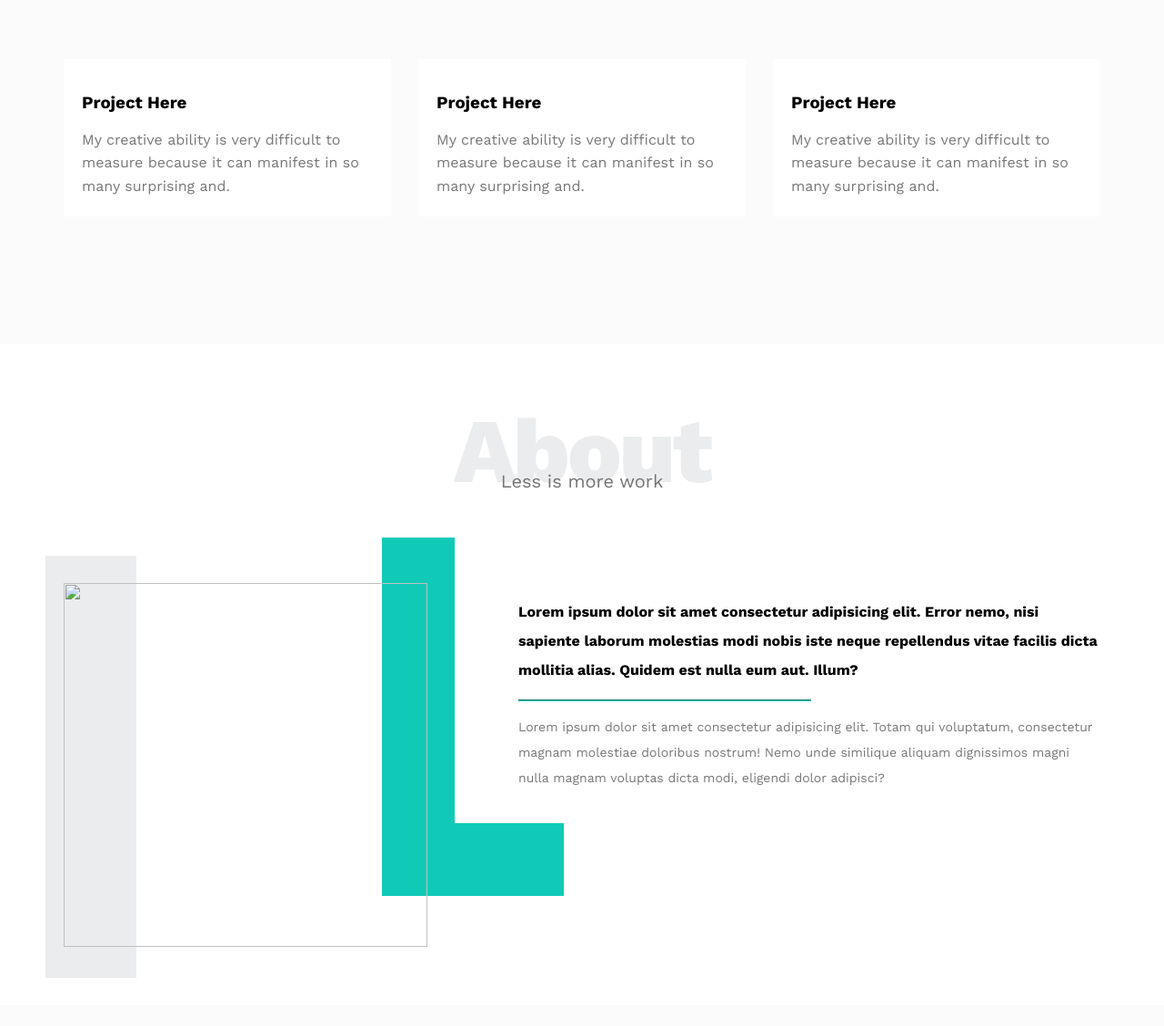
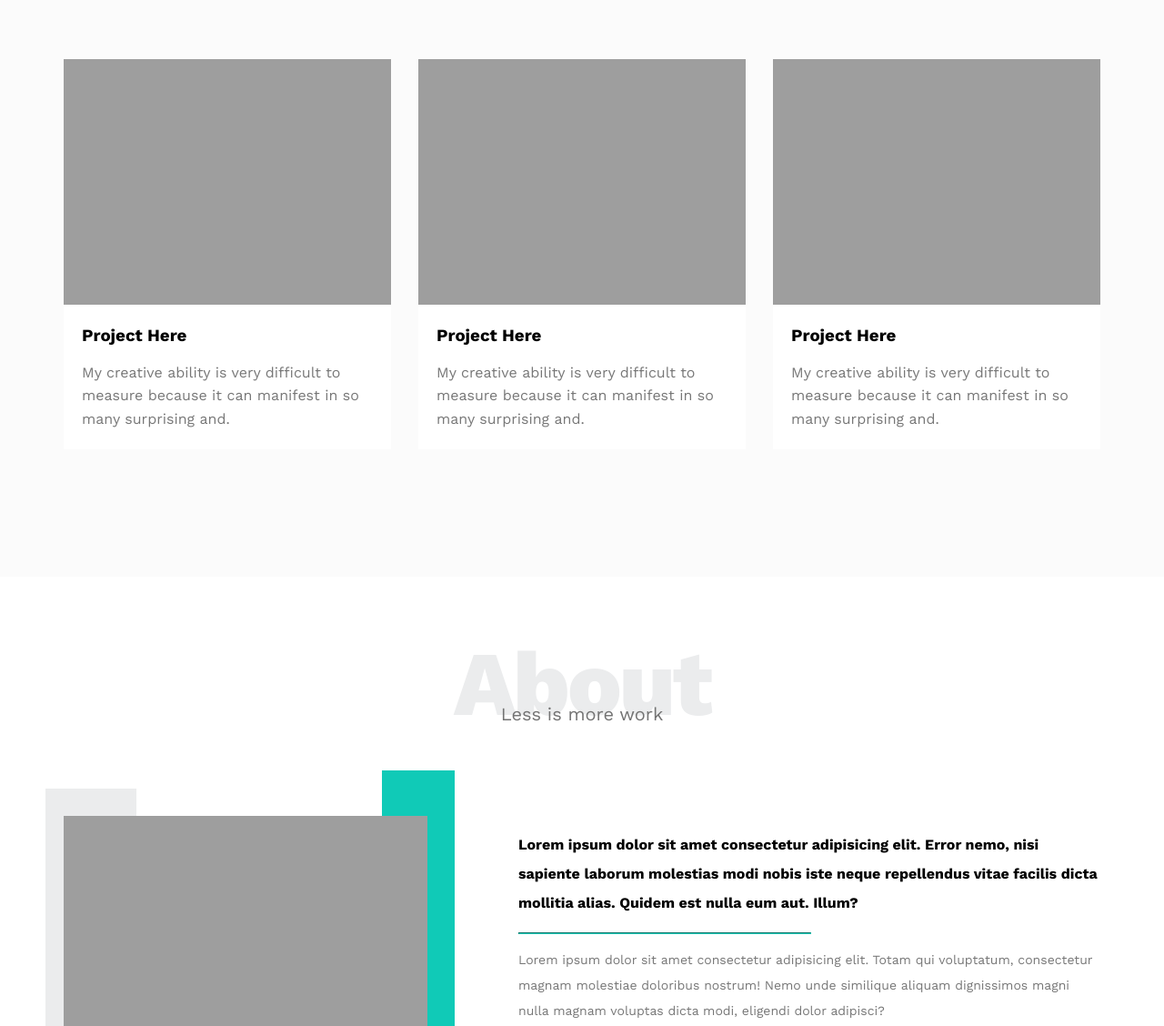
Before and after one commit to Mohamed-Geweida/Leon, a plain HTML site: page index.html in a window 1280 px wide. Shown: the part 2132-3260 px from the top of the page at 91% size. Drawn offline with nearby package versions, Linux system fonts and the light colour scheme; the site is published under a folder, as on GitHub Pages, so addresses that start at the root find nothing.

Commit message:
Image Decoding & Path Modified

```diff
--- a/index.html
+++ b/index.html
@@ -21,7 +21,7 @@
     <!-- Header Start -->
     <header>
         <div class="container">
-            <img class="logo" src="imgs/logo.png" alt="">
+            <img decoding="async" class="logo" src="imgs/logo.png" alt="">
             <div class="links">
                 <span class="icon">
                     <span></span>
@@ -123,7 +123,7 @@
                 </div>
                 <div class="col">
                     <div class="image">
-                        <img src="/imgs/landscape-mountains-black-white.jpg" alt="">
+                        <img decoding="async" src="imgs/landscape-mountains-black-white.jpg" alt="">
                     </div>
                 </div>
             </div>
@@ -137,7 +137,7 @@
             <p>If you do it right, it will last forever</p>
             <div class="porfolio-content">
                 <div class="card">
-                    <img src="/imgs/fons-heijnsbroek-1YFejqJr6_Q-unsplash.jpg" alt="">
+                    <img decoding="async" src="imgs/fons-heijnsbroek-1YFejqJr6_Q-unsplash.jpg" alt="">
                     <div class="info">
                         <h3>Project Here</h3>
                         <p>My creative ability is very difficult to measure because it can manifest in so many
@@ -145,7 +145,7 @@
                     </div>
                 </div>
                 <div class="card">
-                    <img src="/imgs/fons-heijnsbroek-1YFejqJr6_Q-unsplash.jpg" alt="">
+                    <img decoding="async" src="imgs/fons-heijnsbroek-1YFejqJr6_Q-unsplash.jpg" alt="">
                     <div class="info">
                         <h3>Project Here</h3>
                         <p>My creative ability is very difficult to measure because it can manifest in so many
@@ -153,7 +153,7 @@
                     </div>
                 </div>
                 <div class="card">
-                    <img src="/imgs/fons-heijnsbroek-1YFejqJr6_Q-unsplash.jpg" alt="">
+                    <img decoding="async" src="imgs/fons-heijnsbroek-1YFejqJr6_Q-unsplash.jpg" alt="">
                     <div class="info">
                         <h3>Project Here</h3>
                         <p>My creative ability is very difficult to measure because it can manifest in so many
@@ -170,7 +170,7 @@
             <p>Less is more work</p>
             <div class="about-content">
                 <div class="image">
-                    <img src="/imgs/fons-heijnsbroek-abstract-art-F7X0wBAgB4o-unsplash.jpg" alt="">
+                    <img decoding="async" src="imgs/fons-heijnsbroek-abstract-art-F7X0wBAgB4o-unsplash.jpg" alt="">
                 </div>
                 <div class="text">
                     <p>Lorem ipsum dolor sit amet consectetur adipisicing elit. Error nemo, nisi sapiente laborum
```
